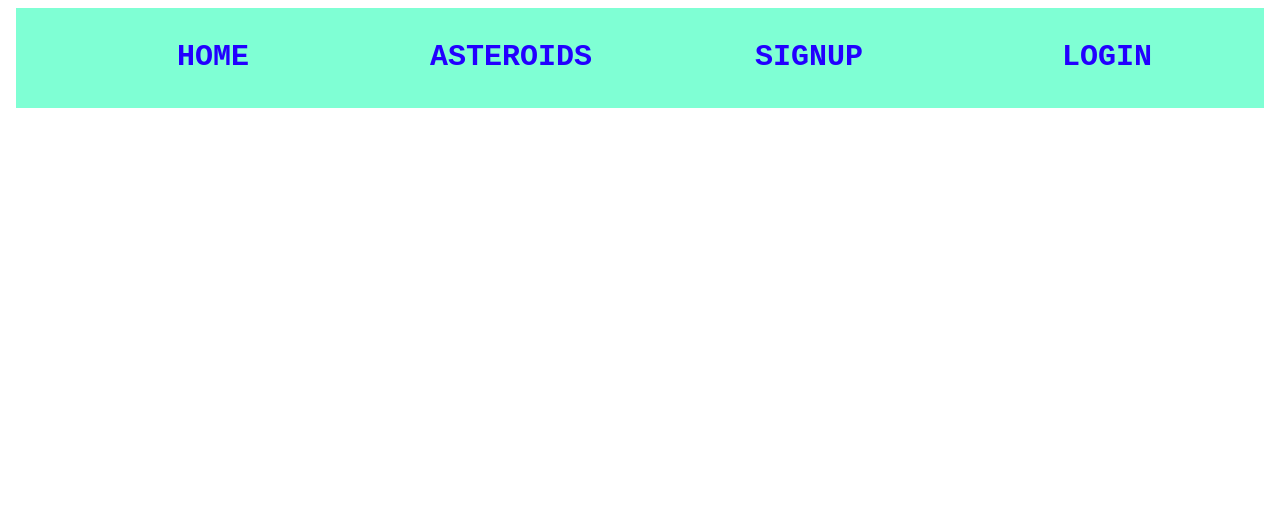
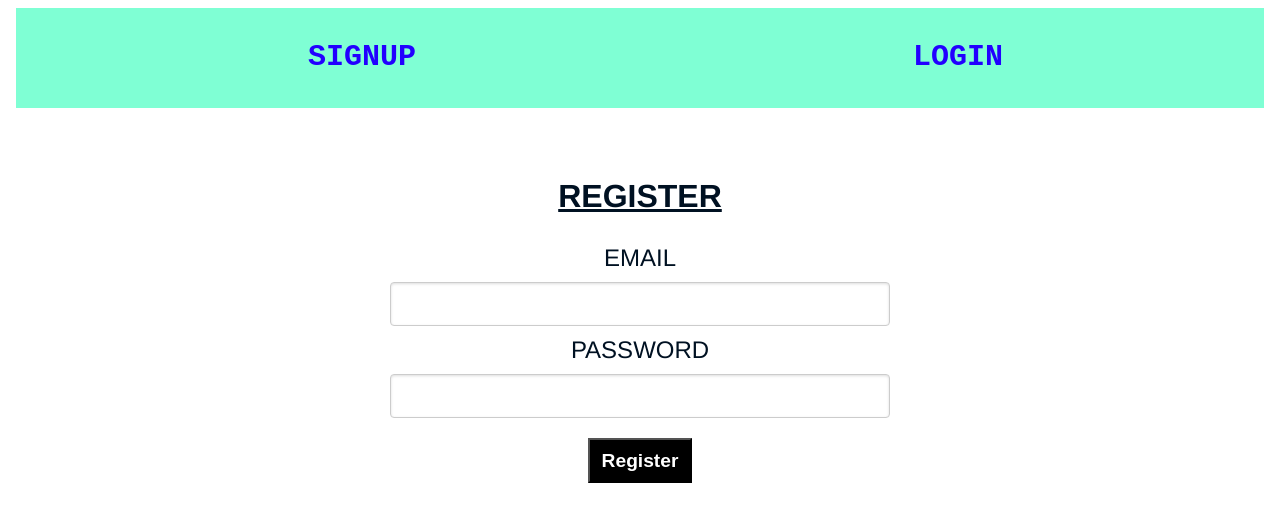
Before and after one commit to bhavyagada/NeoWs, a Vue app: page /signup in a window 1280 px wide. Shown: the top 522 px of the page. Built offline with nearby package versions, Linux system fonts and the light colour scheme; no server answers.

Commit message:
Firebase Setup + Authentication

```diff
--- a/package.json
+++ b/package.json
@@ -10,6 +10,7 @@
   "dependencies": {
     "axios": "^0.20.0",
     "core-js": "^3.6.5",
+    "firebase": "^7.23.0",
     "vue": "^2.6.11",
     "vue-router": "^3.2.0",
     "vuex": "^3.4.0"
--- a/src/App.vue
+++ b/src/App.vue
@@ -1,16 +1,19 @@
 <template>
   <div id="app">
-    <div id="nav">
-      <ul>
-        <li><router-link to="/">Home</router-link></li>
-        <li><router-link to="/asteroids">Asteroids</router-link></li>
-        <li><router-link to="/signup">Signup</router-link></li>
-        <li><router-link to="/login">Login</router-link></li>
-      </ul>
-    </div>
-    <router-view/>
+    <NavBar />
   </div>
 </template>
+
+<script>
+import NavBar from '@/components/NavBar'
+
+export default {
+  name: 'app',
+  components: {
+    NavBar
+  }
+}
+</script>
 
 <style>
 #app {
@@ -21,46 +24,4 @@
   color: #012;
   text-transform: uppercase;
 }
-
-#nav {
-  height: 100%;
-  display: flex;
-  background-color: aquamarine;
-  padding: 0.5em;
-  margin: 0.5em;
-}
-
-#nav ul {
-  display: flex;
-  flex-wrap: wrap;
-  flex: 1;
-}
-
-#nav li {
-  text-align: center;
-  flex: 1;
-  line-height: 1.6em;
-  font-size: 1.2em;
-  list-style-type: none;
-  padding: 0.5em;
-  display: inline;
-}
-
-#nav a {
-  text-decoration: none;
-  color: #20f;
-  overflow-wrap: break-word;
-  font-weight: bold;
-  font-family: monospace;
-	font-size:30px;
-  text-transform: uppercase;
-}
-
-#nav a:visited {
-    color: #607;
-}
-
-#nav a:hover {
-    text-decoration: underline;
-}
 </style>
--- a/src/components/AsteroidsDisplay.vue
+++ b/src/components/AsteroidsDisplay.vue
@@ -1,5 +1,6 @@
 <template>
   <div>
+    <h1><u>List of Asteroids</u></h1>
     <table v-if="isLoading === true">
       <tr>
         <th>ID</th>
@@ -89,6 +90,12 @@ export default {
 </script>
 
 <style scoped>
+h1 {
+  margin: 40px 0 0;
+  line-height: 1em;
+  padding: 1em;
+}
+
 table {
   width: 100%;
   height: 320px;
@@ -122,7 +129,6 @@ button {
 	background: #000;
 	color: #fff;
   font-weight: bold;
-  font-size: 1.2em;
   margin: 0.5em 2em 0.5em 2em;
   font-style: normal;
 }
--- a/src/components/HelloWorld.vue
+++ /dev/null
@@ -1,26 +0,0 @@
-<template>
-  <div class="hello">
-    <h1>{{ msg }}</h1>
-  </div>
-</template>
-
-<script>
-export default {
-  name: 'HelloWorld',
-  props: {
-    msg: String
-  }
-}
-</script>
-
-<!-- Add "scoped" attribute to limit CSS to this component only -->
-<style scoped>
-h1 {
-  margin: 40px 0 0;
-  line-height: 1em;
-  padding: 1em;
-}
-a {
-  color: #42b983;
-}
-</style>
--- /dev/null
+++ b/src/components/Login.vue
@@ -0,0 +1,93 @@
+<template>
+  <div class="container">
+    <h1><u>Login</u></h1>
+    <form class="inlineform">
+      <label for="email">Email</label><br>
+      <input type="email" id="email" v-model="email" required><br>
+      <label for="password">Password</label><br>
+      <input type="password" id="password" v-model="password" required><br>
+      <button @click="login">Login</button>
+    </form>
+  </div>
+</template>
+
+<script>
+import firebase from './firebaseConfig'
+
+export default {
+  name: 'Login',
+  data() {
+    return {
+      email: '',
+      password: ''
+    }
+  },
+  methods: {
+    login(e) {
+      firebase.auth().signInWithEmailAndPassword(this.email, this.password).then(user => {
+        console.log(`You are logged in as ${user.user.email}`);
+        this.$router.go({path: this.$router.path});
+      }).catch(err => {
+          console.log(err.message);
+      });
+
+      e.preventDefault();
+    }
+  }
+}
+</script>
+
+<style scoped>
+h1 {
+  margin: 40px 0 0;
+  line-height: 1em;
+  padding: 1em;
+}
+
+button {
+  padding: 0.5em 0.6em;
+  font-size: 1.2em;
+  background: #000;
+  color: #fff;
+  font-weight: bold;
+  margin: 0.5em 2em 0.5em 2em;
+  font-style: normal;
+}
+
+form {
+  text-align: center;
+}
+
+input {
+  font-size: 1.2em;
+  line-height: 1.2em;
+}
+
+input[type="password"], input[type="email"] {
+  padding: 0.5em 0.6em;
+  display: block;
+  border: 1px solid #ccc;
+  box-shadow: inset 0 1px 3px #ddd;
+  border-radius: 4px;
+  -webkit-box-sizing: border-box;
+  -moz-box-sizing: border-box;
+  box-sizing: border-box;
+  max-width: 99%;
+  width: 500px;
+  margin: 10px;
+}
+
+input[type="password"]:focus, input[type="email"]:focus {
+  outline: 0;
+  border-color: #129FEA;
+}
+
+form.inlineform input {
+  display: inline;
+}
+
+label {
+  margin: 0.5em 0 0.2em;
+  font-size: 1.5em;
+}
+</style>
--- /dev/null
+++ b/src/components/NavBar.vue
@@ -0,0 +1,99 @@
+<template>
+  <div>
+    <div id="nav">
+      <ul>
+        <li v-if="isLoggedIn"><span class="email">{{ currentUser }}</span></li>
+        <li v-if="isLoggedIn === true"><router-link to="/">Home</router-link></li>
+        <li v-if="isLoggedIn === true"><router-link to="/asteroids">Asteroids</router-link></li>
+        <li v-if="isLoggedIn === false"><router-link to="/signup">Signup</router-link></li>
+        <li v-if="isLoggedIn === false"><router-link to="/login">Login</router-link></li>
+        <li v-if="isLoggedIn === true"><button @click="logout">Logout</button></li>
+      </ul>
+    </div>
+    <router-view/>
+  </div>
+</template>
+
+<script>
+import firebase from './firebaseConfig'
+
+export default {
+    name: 'logout',
+    data() {
+        return {
+            isLoggedIn: false,
+            currentUser: false
+        }
+    },
+    created() {
+        if(firebase.auth().currentUser) {
+            this.isLoggedIn = true
+            this.currentUser = firebase.auth().currentUser.email;
+        }
+    },
+    methods: {
+        logout() {
+            firebase.auth().signOut().then(() => {
+                this.$router.go({path: this.$router.path});
+            })
+        }
+    }
+}
+</script>
+
+<style scoped>
+.email {
+    padding: 15px;
+}
+
+#nav {
+  height: 100%;
+  display: flex;
+  background-color: aquamarine;
+  padding: 0.5em;
+  margin: 0.5em;
+}
+
+#nav ul {
+  display: flex;
+  flex-wrap: wrap;
+  flex: 1;
+}
+
+#nav li {
+  text-align: center;
+  flex: 1;
+  line-height: 1.6em;
+  font-size: 1.2em;
+  list-style-type: none;
+  padding: 0.5em;
+  display: inline;
+}
+
+#nav a {
+  text-decoration: none;
+  color: #20f;
+  overflow-wrap: break-word;
+  font-weight: bold;
+  font-family: monospace;
+	font-size:30px;
+  text-transform: uppercase;
+}
+
+#nav a:visited {
+    color: #607;
+}
+
+#nav a:hover {
+    text-decoration: underline;
+}
+
+button {
+  padding: 0.5em 0.7em;
+  font-size: 1em;
+  background: #000;
+  color: #fff;
+  font-weight: bold;
+  font-style: normal;
+}
+</style>
--- /dev/null
+++ b/src/components/Register.vue
@@ -0,0 +1,93 @@
+<template>
+  <div class="container">
+    <h1><u>Register</u></h1>
+    <form class="inlineform">
+      <label for="email">Email</label><br>
+      <input type="email" id="email" v-model="email" required><br>
+      <label for="password">Password</label><br>
+      <input type="password" id="password" v-model="password" required><br>
+      <button @click="register">Register</button>
+    </form>
+  </div>
+</template>
+
+<script>
+import firebase from './firebaseConfig';
+
+export default {
+  name: 'Register',
+  data() {
+    return {
+      email: '',
+      password: ''
+    }
+  },
+  methods: {
+    register(e) {
+      firebase.auth().createUserWithEmailAndPassword(this.email, this.password).then(user => {
+        console.log(`Account created for ${user.user.email}`);
+        this.$router.push('/login');
+      }).catch(err => {
+          console.log(err.message);
+      });
+
+      e.preventDefault();
+    }
+  }
+}
+</script>
+
+<style scoped>
+h1 {
+  margin: 40px 0 0;
+  line-height: 1em;
+  padding: 1em;
+}
+
+button {
+  padding: 0.5em 0.6em;
+  font-size: 1.2em;
+  background: #000;
+  color: #fff;
+  font-weight: bold;
+  margin: 0.5em 2em 0.5em 2em;
+  font-style: normal;
+}
+
+form {
+  text-align: center;
+}
+
+input {
+  font-size: 1.2em;
+  line-height: 1.2em;
+}
+
+input[type="password"], input[type="email"] {
+  padding: 0.5em 0.6em;
+  display: block;
+  border: 1px solid #ccc;
+  box-shadow: inset 0 1px 3px #ddd;
+  border-radius: 4px;
+  -webkit-box-sizing: border-box;
+  -moz-box-sizing: border-box;
+  box-sizing: border-box;
+  max-width: 99%;
+  width: 500px;
+  margin: 10px;
+}
+
+input[type="password"]:focus, input[type="email"]:focus {
+  outline: 0;
+  border-color: #129FEA;
+}
+
+form.inlineform input {
+  display: inline;
+}
+
+label {
+  margin: 0.5em 0 0.2em;
+  font-size: 1.5em;
+}
+</style>
--- /dev/null
+++ b/src/components/firebaseConfig.js
@@ -0,0 +1,17 @@
+import * as firebase from 'firebase/app'
+
+import 'firebase/auth';
+import 'firebase/firestore';
+
+const config = {
+  apiKey: "AIzaSyD0UumfCKqCghhb_3J2sU9IPBqyBLgMl7Y",
+  authDomain: "scribeless-f4250.firebaseapp.com",
+  databaseURL: "https://scribeless-f4250.firebaseio.com",
+  projectId: "scribeless-f4250",
+  storageBucket: "scribeless-f4250.appspot.com",
+  messagingSenderId: "815440542478",
+  appId: "1:815440542478:web:88f4575f588899fd60b55f"
+};
+const fb = firebase.initializeApp(config);
+
+export default fb
--- a/src/main.js
+++ b/src/main.js
@@ -2,11 +2,17 @@ import Vue from 'vue'
 import App from './App.vue'
 import router from './router'
 import store from './store'
+import firebase from './components/firebaseConfig'
 
 Vue.config.productionTip = false
 
-new Vue({
-  router,
-  store,
-  render: h => h(App)
-}).$mount('#app')
+let app;
+firebase.auth().onAuthStateChanged(() => {
+  if(!app) {
+    app = new Vue({
+      router,
+      store,
+      render: h => h(App)
+    }).$mount('#app')
+  }
+})
--- a/src/router/index.js
+++ b/src/router/index.js
@@ -1,6 +1,10 @@
-import Vue from 'vue'
-import VueRouter from 'vue-router'
-import Home from '../views/Home.vue'
+import Vue from 'vue';
+import VueRouter from 'vue-router';
+import Home from '../views/Home.vue';
+import Asteroids from '@/components/AsteroidsDisplay';
+import Login from '@/components/Login';
+import Register from '@/components/Register';
+import firebase from '../components/firebaseConfig'
 
 Vue.use(VueRouter)
 
@@ -8,15 +12,34 @@ const routes = [
   {
     path: '/',
     name: 'Home',
-    component: Home
+    component: Home,
+    meta: {
+      requiresAuth: true
+    }
   },
   {
     path: '/asteroids',
     name: 'Asteroids',
-    // route level code-splitting
-    // this generates a separate chunk (about.[hash].js) for this route
-    // which is lazy-loaded when the route is visited.
-    component: () => import(/* webpackChunkName: "about" */ '../views/Asteroids.vue')
+    component: Asteroids,
+    meta: {
+      requiresAuth: true
+    }
+  },
+  {
+    path: '/login',
+    name: 'Login',
+    component: Login,
+    meta: {
+      requiresGuest: true
+    }
+  },
+  {
+    path: '/signup',
+    name: 'Register',
+    component: Register,
+    meta: {
+      requiresGuest: true
+    }
   }
 ]
 
@@ -26,4 +49,32 @@ const router = new VueRouter({
   routes
 })
 
+router.beforeEach((to, from, next) => {
+  if(to.matched.some(record => record.meta.requiresAuth)) {
+    if(!firebase.auth().currentUser) {
+      next({
+        path: '/login',
+        query: {
+          redirect: to.fullPath
+        }
+      })
+    } else {
+      next()
+    }
+  } else if(to.matched.some(record => record.meta.requiresGuest)) {
+    if(firebase.auth().currentUser) {
+      next({
+        path: '/',
+        query: {
+          redirect: to.fullPath
+        }
+      })
+    } else {
+      next()
+    }
+  } else {
+    next()
+  }
+})
+
 export default router
--- a/src/views/Asteroids.vue
+++ /dev/null
@@ -1,19 +0,0 @@
-<template>
-  <div>
-    <HelloWorld msg="List of Asteroids"/>
-    <AsteroidDisplay />
-  </div>
-</template>
-
-<script>
-import HelloWorld from '@/components/HelloWorld.vue';
-import AsteroidDisplay from '@/components/AsteroidsDisplay.vue';
-
-export default {
-  name: 'Asteroids',
-  components: {
-    HelloWorld,
-    AsteroidDisplay
-  }
-}
-</script>
--- a/src/views/Home.vue
+++ b/src/views/Home.vue
@@ -1,16 +1,20 @@
 <template>
   <div class="home">
-    <HelloWorld msg="Welcome to the world of asteroids"/>
+    <h1><u>Welcome to the world of asteroids</u></h1>
   </div>
 </template>
 
 <script>
 // @ is an alias to /src
-import HelloWorld from '@/components/HelloWorld.vue'
 export default {
-  name: 'Home',
-  components: {
-    HelloWorld
-  }
+  name: 'Home'
 }
 </script>
+
+<style scoped>
+h1 {
+  margin: 40px 0 0;
+  line-height: 1em;
+  padding: 1em;
+}
+</style>
```
Also changed, not shown: 1 other file (tests, documents, lock files or other folders).
